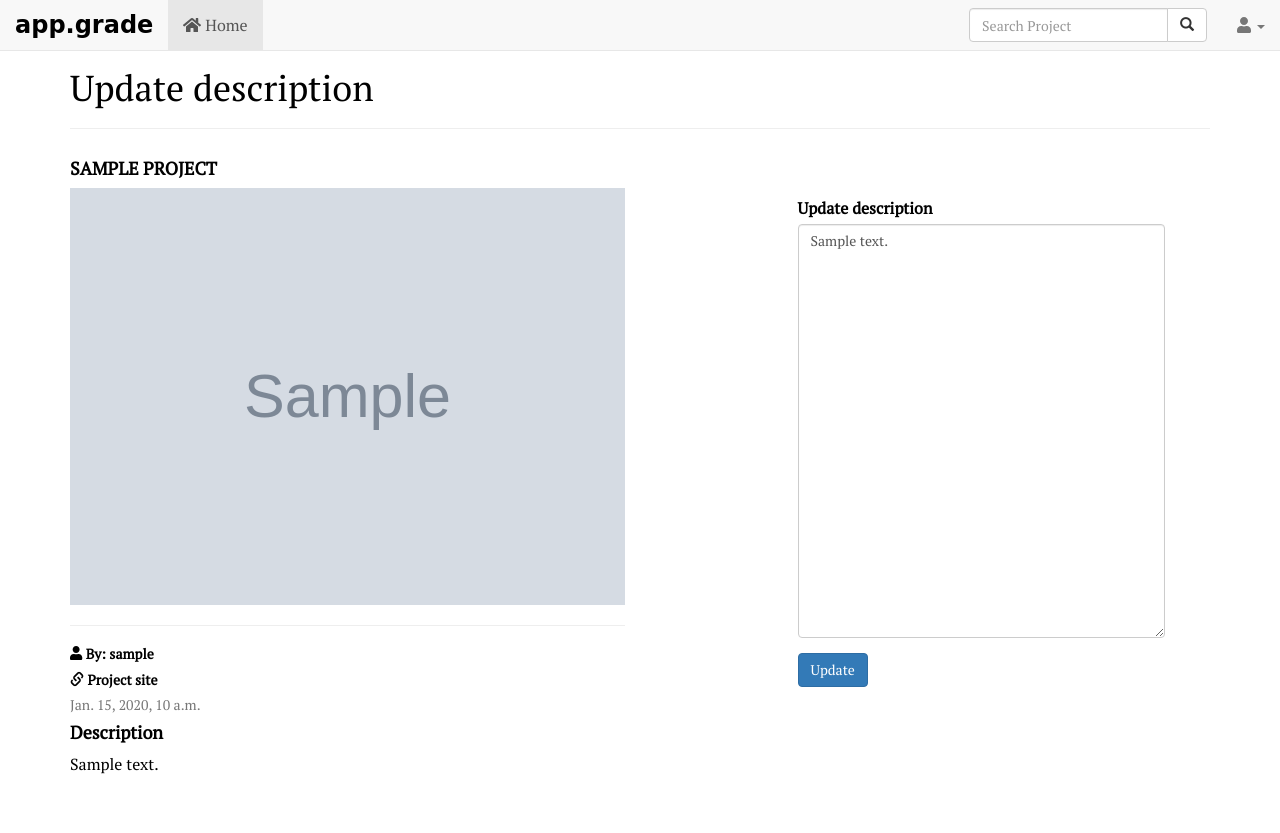
After one commit to Collin9726/app.grade, a Django app: template gradeapp/templates/update-description.html in a window 1280 px wide. The commit adds this page. Run offline with Django 3.2, Linux system fonts and the light colour scheme; the template is opened without the code that fills it: most values are stand-ins (such as "Sample title", 1, 10 or a date in 2020); grey boxes marked "Sample" are stand-in pictures; some libraries are stand-ins or nearby versions; some web fonts are replaced.

Commit message:
let a user update project description

```diff
--- a/gradeapp/models.py
+++ b/gradeapp/models.py
@@ -27,8 +27,8 @@ class Project(models.Model):
     posted = models.DateTimeField(auto_now_add=True)
     cover_image = models.ImageField(upload_to = 'projects/')
     title = models.CharField(max_length =30)
+    link = models.CharField(max_length =150)
     description = HTMLField()
-    link = models.CharField(max_length =150)
     profile = models.ForeignKey(Profile,on_delete=models.CASCADE)
     design_score = models.IntegerField(default=0)
     usability_score = models.IntegerField(default=0)
--- /dev/null
+++ b/gradeapp/templates/update-description.html
@@ -0,0 +1,57 @@
+{%extends 'base.html'%}
+
+{% block content %}
+{{block.super}}
+
+
+<div class="container">
+    <div class="row under-nav">
+        <div class="col-xs-12">
+            <div class="row">
+                <div class="col-xs-12">
+                    <h1>Update description</h1>
+                    <hr>
+                </div>
+            </div>
+            <div class="row">
+                <!--project-->
+                <div class="col-xs-12 col-sm-6">
+                    <div class="card card-post">
+                        <div class="card-body">
+                            <h4 class="card-title bolden">{{project.title | upper}}</h4>
+                            <a href="{{project.link}}" target="_blank"><img class="card-img-top" src="{{project.cover_image.url}}" alt="Project cover image"></a>
+                            <hr>
+                            <h5 class="bolden"><span class="fa fa-user"></span> By:<a href="/userprofile/{{project.profile.id}}"> {{project.profile.account_holder.username}}</a></h5>
+                            <h5 class="bolden"><span class="glyphicon glyphicon-link"></span><a href="{{project.link}}" target="_blank"> Project site</a></h5>
+                            <h5 class="text-muted">{{project.posted}}</h5>
+                            <h4 class="bolden">Description</h4>
+                            {% autoescape on %}
+                            <p class="card-text">{{project.description | safe}}</p>
+                            {% endautoescape %}
+                            <div class="row under-nav"></div>
+                        </div>
+                    </div>
+                </div>
+                <div class="col-xs-0 col-sm-1"></div>
+                <!--update project-->
+                <div class="col-xs-12 col-sm-5 jumbotron jumbo-scoress jumbo-project-update">
+                    <div class="row">
+                        <div class="col-xs-12 mb-4">
+                            <form action="/updatedescription/{{project.id}}">
+                                {% csrf_token %}
+                                <div class="form-group">
+                                    <label for="caption">Update description</label>
+                                    <Textarea class="form-control" name="newdescription" rows="20">{{ project.description }}</Textarea>
+                                </div>
+                                <input type="submit" class="btn btn-primary" value="Update">
+                            </form>
+                        </div>
+                    </div>
+                </div>
+            </div>
+        </div>
+    </div>
+</div>
+
+
+{% endblock %}
--- a/gradeapp/urls.py
+++ b/gradeapp/urls.py
@@ -10,8 +10,8 @@ urlpatterns=[
     url(r'^createprofile/$',views.create_profile,name = 'create-profile'),
     url(r'^myprofile/$',views.my_profile,name = 'my-profile'),
     url(r'^uploadproject/$',views.upload_project,name = 'upload-project'),
-    # url(r'^deleteimage/(\d+)',views.delete_image,name = 'delete-image'),
-    # url(r'^updatecaption/(\d+)',views.update_caption,name = 'update-caption'),
+    url(r'^deleteproject/(\d+)',views.delete_project,name = 'delete-project'),
+    url(r'^updatedescription/(\d+)',views.update_description,name = 'update-description'),
     url(r'^changeprofilephoto/$',views.change_profile_photo,name = 'change-profile-photo'),
     url(r'^deleteprofile/$',views.delete_profile,name = 'delete-profile'),
     # url(r'^search/$',views.search_profile,name = 'search-profile'),
--- a/static/css/gradeapp.css
+++ b/static/css/gradeapp.css
@@ -141,10 +141,6 @@ a:hover{
     padding-top: 2em !important;
 }
 
-.jumbo-comments p{
-    font-size: medium;
-}
-
 .card-post .label{
     margin-right: 0.5em;
 }
@@ -166,6 +162,13 @@ a:hover{
 .account_options{
     display: none;
 }
+
+.jumbo-project-update{
+    background-color: transparent;
+}
+
+
+
 
 /*
 .author-card{
```
Also changed, not shown: gradeapp/templates/project.html (+19 -1 lines), gradeapp/templates/upload-project.html (+20 -10 lines), gradeapp/views.py (+57 -1 lines).
